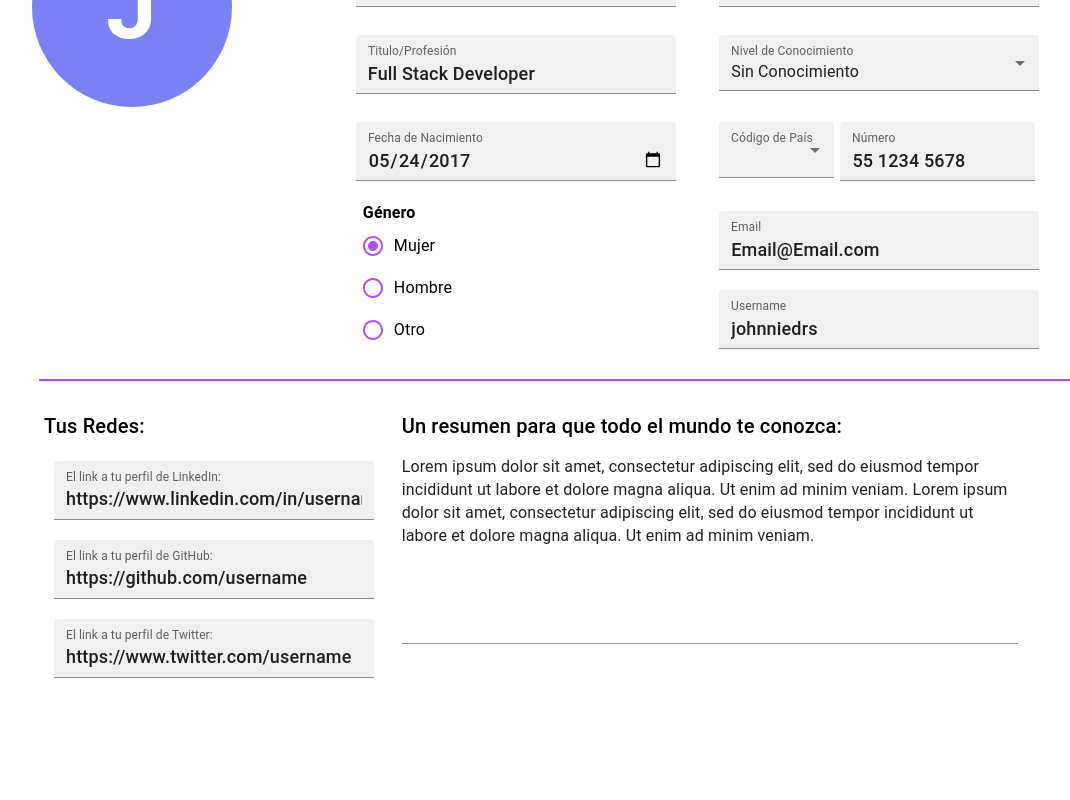
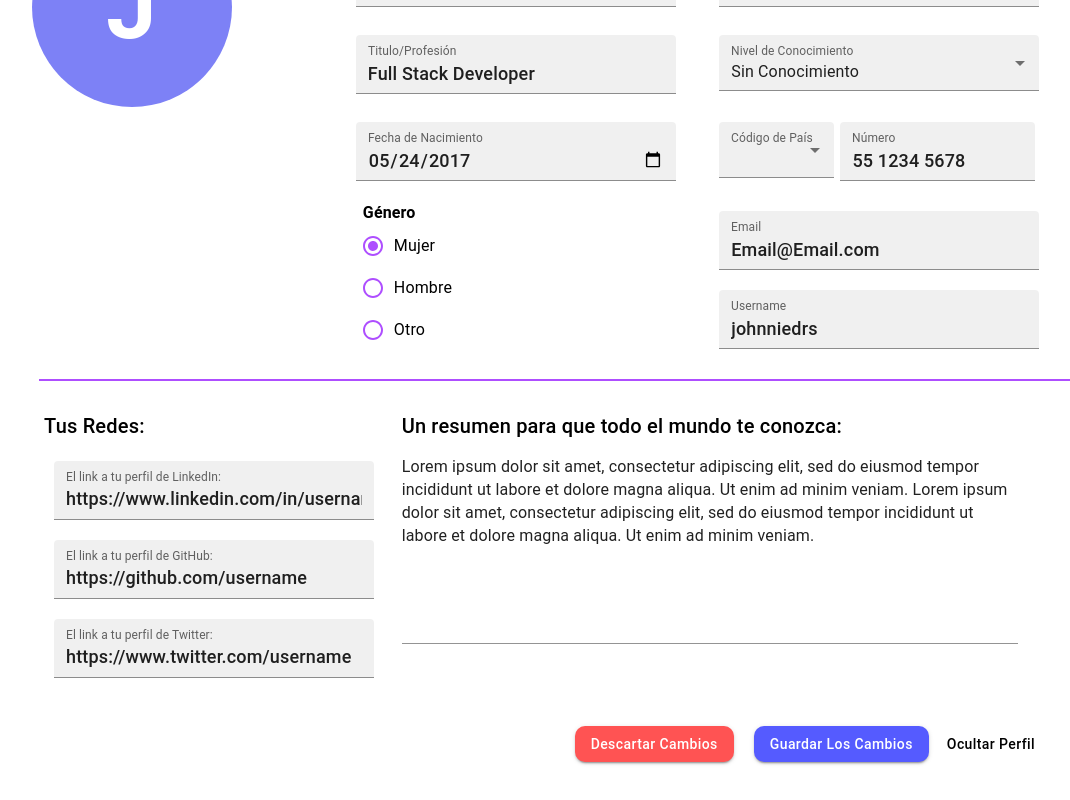
Before and after one commit to Platzi-Master-C8/gethired-automation-CMS-front-end, a React app: page /edit in a window 1280 px wide. Shown: the part 435-1235 px from the top of the page, without its empty margins (57-1127 px from the left). Before the commit the page ends 1123 px from the top, so only its background shows below. Built offline with nearby package versions, Linux system fonts and the light colour scheme.

Commit message:
feat: User Profile Edit UserProfileEditButtons Component

```diff
--- /dev/null
+++ b/src/components/UserEditButtons/UserEditButtons.jsx
@@ -0,0 +1,57 @@
+import React from 'react';
+import { Button, Box, Stack } from '@mui/material';
+
+const UserEditButtons = () => {
+    return (
+        <Box
+            sx={{
+                display: 'flex',
+                justifyContent: 'flex-end',
+                '& > *': {
+                    m: 1,
+                },
+            }}
+        >
+            <Stack direction="row" sx={{ padding: '20px', marginRight: 20 }}>
+                <Button
+                    sx={{
+                        color: '#fff',
+                        textTransform: 'capitalize',
+                        margin: '10px',
+                        borderRadius: '10px',
+                        backgroundColor: '#FF5353',
+                        '&:hover': {
+                            backgroundColor: '#FF5353',
+                        },
+                    }}
+                    variant="contained"
+                >
+                    Descartar cambios
+                </Button>
+                <Button
+                    sx={{
+                        color: '#fff',
+                        textTransform: 'capitalize',
+                        margin: '10px',
+                        borderRadius: '10px',
+                        backgroundColor: '#555BFF',
+                        '&:hover': {
+                            backgroundColor: '#555BFF',
+                        },
+                    }}
+                    variant="contained"
+                >
+                    Guardar los cambios
+                </Button>
+                <Button
+                    sx={{ color: '#000', textTransform: 'capitalize', '&:hover': { color: '#FF5353' } }}
+                    variant="text"
+                >
+                    Ocultar Perfil
+                </Button>
+            </Stack>
+        </Box>
+    );
+};
+
+export default UserEditButtons;
--- a/src/pages/UserProfileEdit/UserProfileEdit.jsx
+++ b/src/pages/UserProfileEdit/UserProfileEdit.jsx
@@ -5,6 +5,7 @@ import Header from '../../components/Header/Header';
 import UserEditForm from '../../components/UserEditForm/UserEditForm';
 import UserEditAvatar from '../../components/UserEditAvatar/UserEditAvatar';
 import UserEditInfo from '../../components/UserEditInfo/UserEditInfo';
+import UserEditButtons from '../../components/UserEditButtons/UserEditButtons';
 
 const UserProfileEdit = () => {
     return (
@@ -16,6 +17,7 @@ const UserProfileEdit = () => {
             </Stack>
             <Divider sx={{ borderColor: '#ae4eff', borderWidth: '1px', width: '85%', margin: '20px auto' }} />
             <UserEditInfo />
+            <UserEditButtons />
         </React.Fragment>
     );
 };
```
